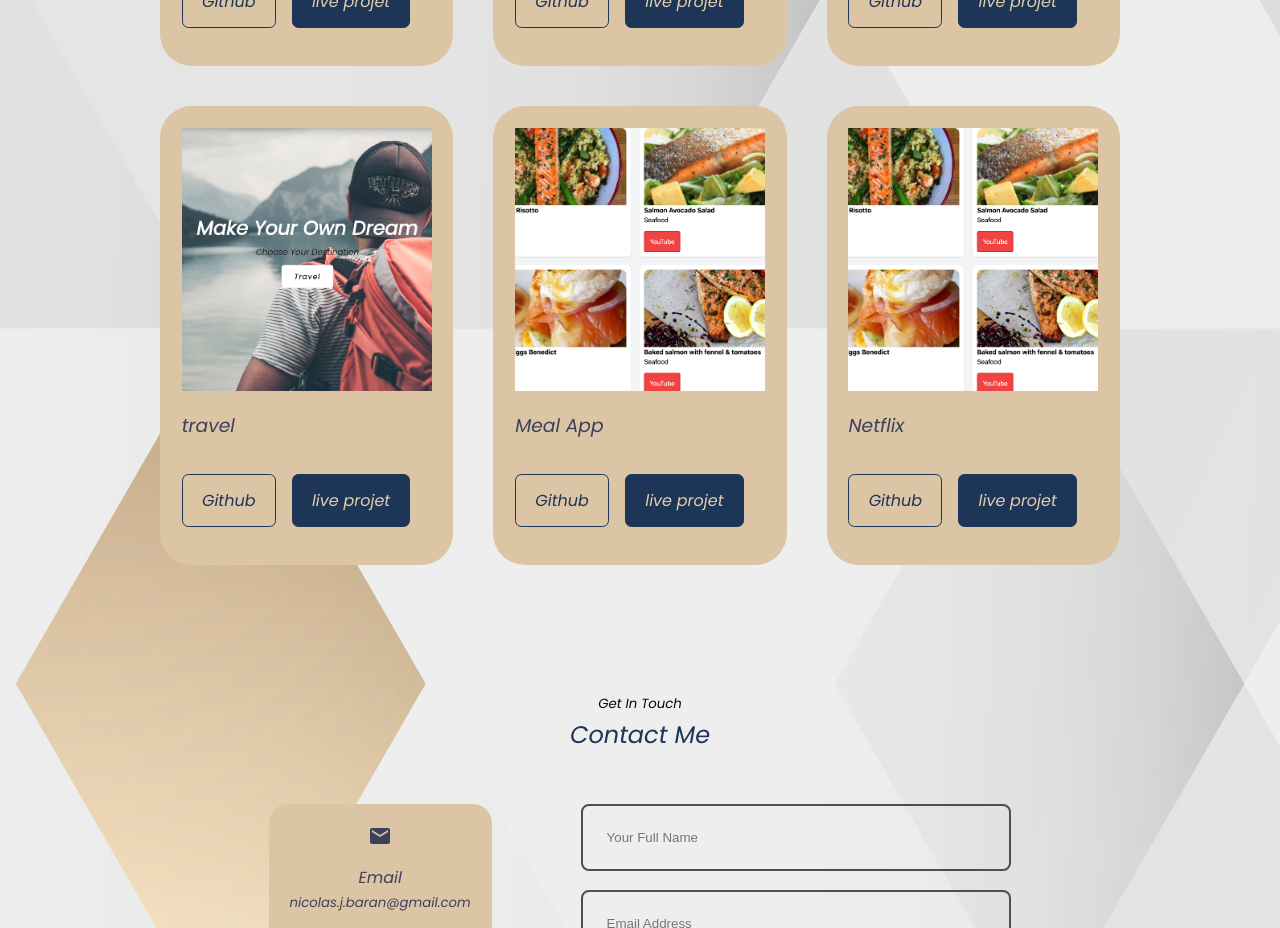
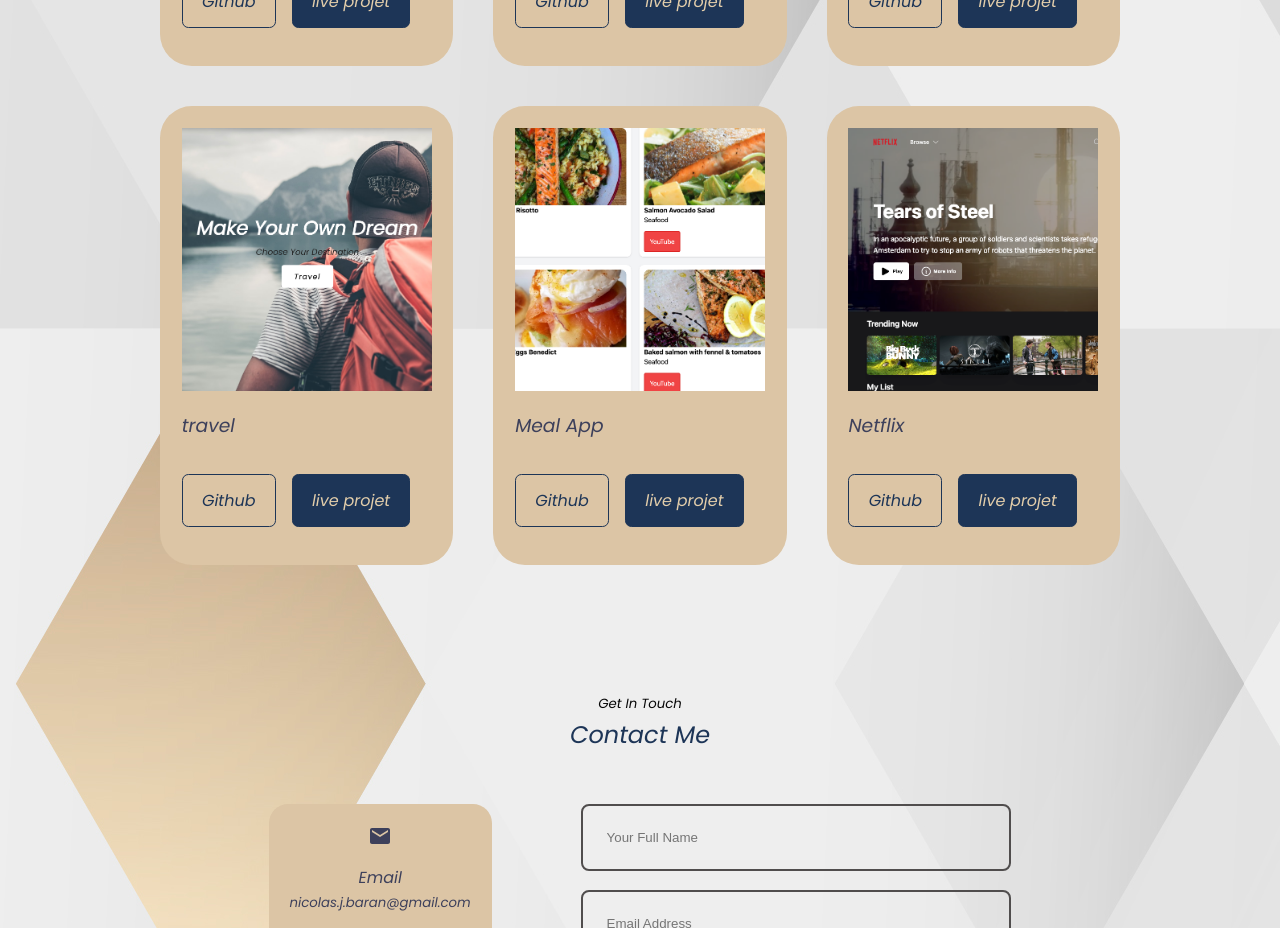
Before and after one commit to ncls-brn/react-portfolio-website, a React (Create React App) app in the folder react-portfolio-website/: page / in a window 1280 px wide. Shown: the part 3180-4108 px from the top of the page. Built offline with nearby package versions, Linux system fonts and the light colour scheme; the HTML template or start-up script is replaced by a standard one.

Commit message:
upgrade netflix app

```diff
--- a/react-portfolio-website/src/components/projets/Projets.jsx
+++ b/react-portfolio-website/src/components/projets/Projets.jsx
@@ -5,6 +5,7 @@ import IMG2 from "../../assets/panda-vs-trump.png"
 import IMG3 from "../../assets/e-commerce.png"
 import IMG4 from "../../assets/travel1.png"
 import IMG5 from "../../assets/meal2.png"
+import IMG6 from "../../assets/netflix.png"
 
 
 const Projets = () => {
@@ -66,7 +67,7 @@ const Projets = () => {
 
         <article className="projets__item">
         <div className="projets__item-image"></div>
-        <img src={IMG5} alt="" />
+        <img src={IMG6} alt="" />
         <h3>Netflix</h3>
         <div className="projets__item-cta">
         <a href="https://github.com/ncls-brn/netflix"className="btn"target="_blank" rel="noreferrer">Github</a>
```
Also changed, not shown: react-portfolio-website/src/assets/netflix.png (added).
